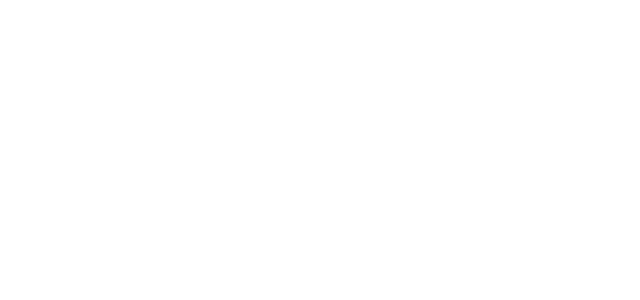
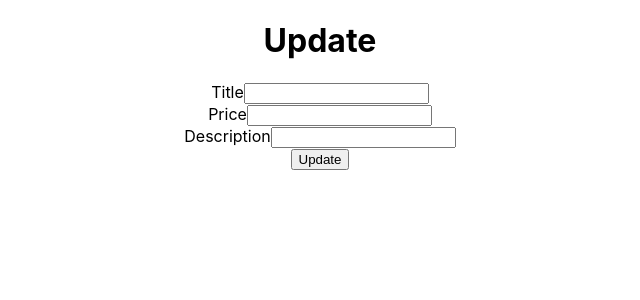
Before and after one commit to doantrong877/ProductManager, a React (Create React App) app in the folder client/: page /update/1 in a window 1280 px wide. Before the commit this address had no page. Shown: the top 300 px of the page, without its empty margins (320-960 px from the left). Built offline with nearby package versions, Linux system fonts and the light colour scheme; no server answers.

Commit message:
done update

```diff
--- a/client/src/App.js
+++ b/client/src/App.js
@@ -4,12 +4,14 @@
 import React from 'react';
 import {Routes, Route} from 'react-router-dom';
 import Detail from './views/Detail';
+import Update from './views/Update';
 function App() {
   return (
     <div className="App">
       <Routes>
         <Route element={<Main/>} path="/"/>
         <Route element={<Detail/>} path="/:id"/>
+        <Route element={<Update/>} path="/update/:id"/>
       </Routes>
     </div>
   );
--- a/client/src/components/ProductList.jsx
+++ b/client/src/components/ProductList.jsx
@@ -10,6 +10,7 @@
             {props.products.map((product, i) =>
                 <div>
                     <Link to={`/${product._id}`} key={i}>{product.title}</Link>
+                    <Link to={`/update/${product._id}`} key={`update${i}`}>Update</Link>
                 </div>
 
             )}
--- /dev/null
+++ b/client/src/views/Update.jsx
@@ -0,0 +1,53 @@
+import React, {useEffect, useState} from "react";
+import axios from "axios";
+import { useParams } from "react-router-dom";
+
+const Update = (props) => {
+    const {id} = useParams();
+    const [title, setTitle] = useState();
+    const [price, setPrice] = useState();
+    const [description, setDescription] = useState();
+
+    useEffect(()=> {
+        axios.get('http://localhost:8000/api/products/'+id)
+        .then(res =>{ setTitle(res.data.title);
+            setPrice(res.data.price);
+            setDescription(res.data.description);}
+                    )
+    }, []);
+
+
+
+    const updateProduct = e => {
+        e.preventDefault();
+        axios.put("http://localhost:8000/api/products/"+id, {
+            title,
+            price,
+            description
+        })
+        .then(res => console.log(res))
+        .catch(err => console.error(err));
+    }
+    return (
+        <div>
+            <h1>Update {title}</h1>
+            <form onSubmit={updateProduct}>
+            <div>
+                <label htmlFor="">Title</label>
+                <input value={title} onChange={e => setTitle(e.target.value)}/>
+            </div>
+            <div>
+                <label htmlFor="">Price</label>
+                <input value={price} onChange={e => setPrice(e.target.value)}/>
+            </div>
+            <div>
+                <label htmlFor="">Description</label>
+                <input value={description} onChange={e => setDescription(e.target.value)}/>
+            </div>
+            <button type="submit">Update</button>
+        </form>
+        </div>
+    )
+}
+
+export default Update;
```
Also changed, not shown: 2 other files (tests, documents, lock files or other folders).
